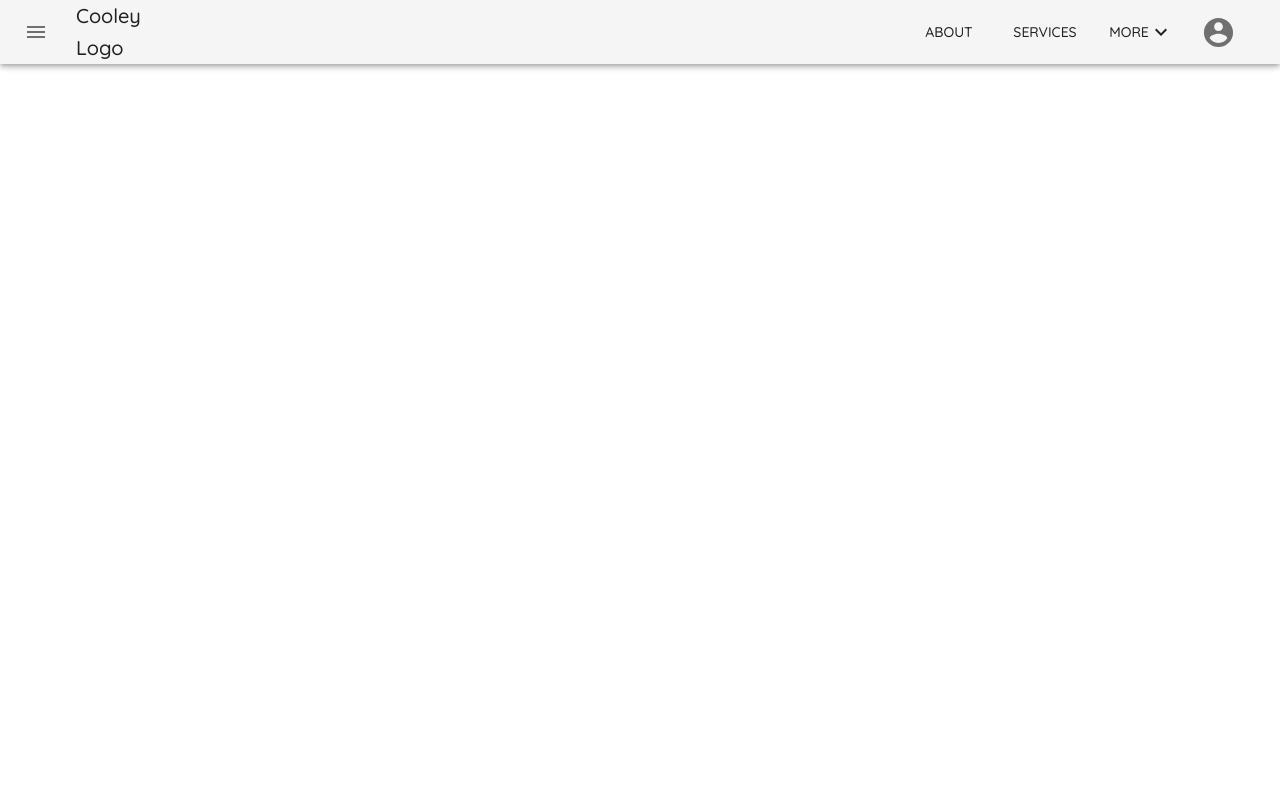
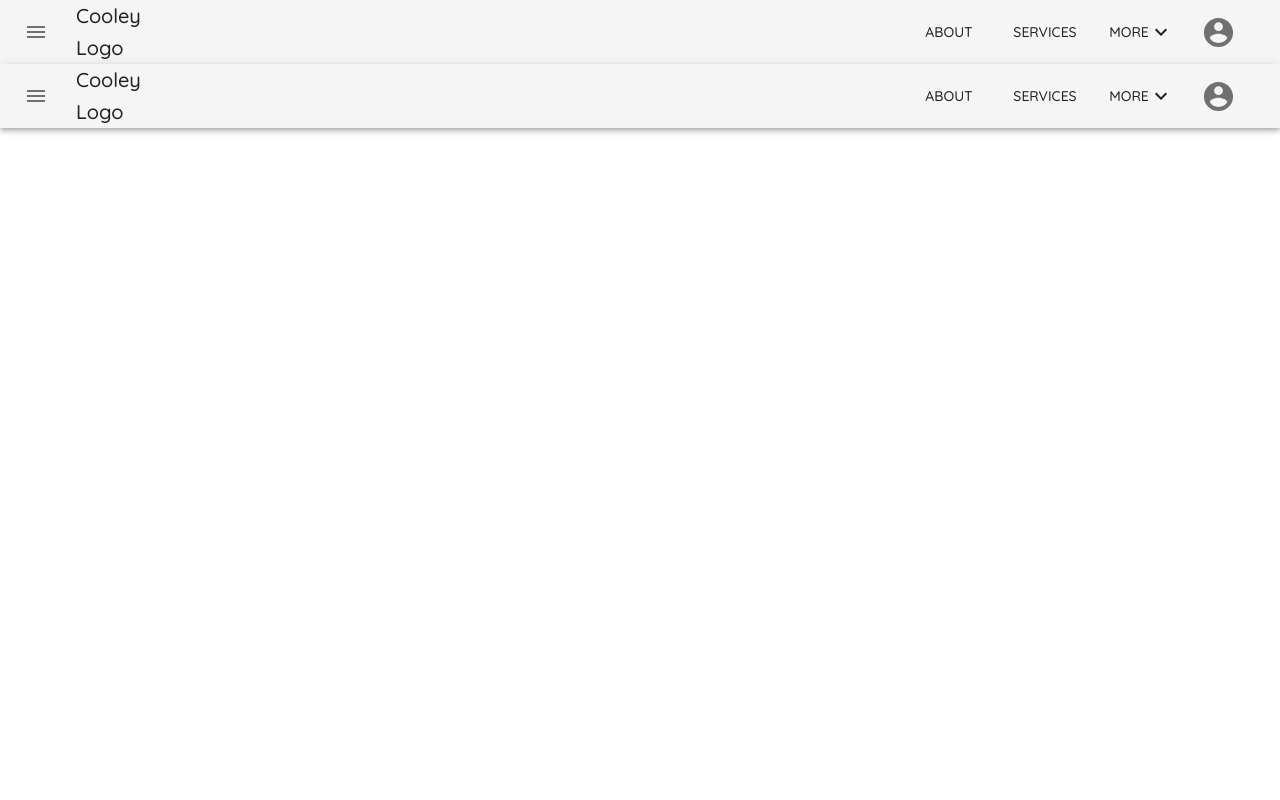
Before and after one commit to tyhe12/cooley-next, a Next.js app: page /template in a window 1280 px wide. Before the commit this address had no page. Shown: the top 800 px of the page. Built offline with nearby package versions, Linux system fonts and the light colour scheme.

Commit message:
upgrade mui step 1

```diff
--- a/package.json
+++ b/package.json
@@ -26,7 +26,8 @@
   },
   "devDependencies": {
     "@types/node": "^15.0.3",
-    "@types/react": "^17.0.5",
+    "@types/react": "^17.0.21",
+    "@types/react-dom": "^17.0.9",
     "@typescript-eslint/eslint-plugin": "^4.23.0",
     "@typescript-eslint/parser": "^4.23.0",
     "eslint": "^7.26.0",
--- a/pages/_app.tsx
+++ b/pages/_app.tsx
@@ -1,15 +1,7 @@
 import '../styles/globals.css'
-import { useState } from 'react'
 import type { AppProps /*, AppContext */ } from 'next/app'
-import {
-  createStyles,
-  makeStyles,
-  ThemeProvider,
-  createTheme,
-} from '@material-ui/core/styles'
-import NavBar from '../components/NavBar'
-import NavDrawer from '../components/NavDrawer'
-import Footer from '../components/Footer'
+import { ThemeProvider, createTheme } from '@material-ui/core/styles'
+import DefaultTemplate from './template'
 
 const theme = createTheme({
   typography: {
@@ -31,55 +23,12 @@ const theme = createTheme({
   },
 })
 
-const navDrawerWidth = 280
-
-const useStyles = makeStyles(() =>
-  createStyles({
-    appContainer: {
-      width: '100%',
-      height: '100%',
-    },
-    mainContent: {
-      width: '100%',
-      height: '100%',
-      minHeight: '90vh',
-    },
-    navDrawer: {
-      width: navDrawerWidth,
-      height: '100%',
-    },
-  })
-)
-
 const MyApp: React.FC<AppProps> = ({ Component, pageProps }: AppProps) => {
-  const styles = useStyles()
-  const [openNavDrawer, setOpenNavDrawer] = useState(false)
-
-  const onNavDrawerOpen = () => {
-    setOpenNavDrawer(true)
-  }
-
-  const onNavDrawerClose = () => {
-    setOpenNavDrawer(false)
-  }
-
   return (
     <ThemeProvider theme={theme}>
-      <div className={styles.appContainer}>
-        <div className={styles.navDrawer}>
-          <NavDrawer
-            width={navDrawerWidth}
-            open={openNavDrawer}
-            onDrawerClose={onNavDrawerClose}
-            onDrawerOpen={onNavDrawerOpen}
-          />
-        </div>
-        <NavBar onClickMenu={onNavDrawerOpen} />
-        <div className={styles.mainContent}>
-          <Component {...pageProps} />
-        </div>
-        <Footer />
-      </div>
+      <DefaultTemplate>
+        <Component {...pageProps} />
+      </DefaultTemplate>
     </ThemeProvider>
   )
 }
--- /dev/null
+++ b/pages/template.tsx
@@ -0,0 +1,60 @@
+import { useState } from 'react'
+import { createStyles, makeStyles } from '@material-ui/core/styles'
+import NavBar from '../components/NavBar'
+import NavDrawer from '../components/NavDrawer'
+import Footer from '../components/Footer'
+
+const navDrawerWidth = 280
+
+const useStyles = makeStyles(() =>
+  createStyles({
+    appContainer: {
+      width: '100%',
+      height: '100%',
+    },
+    mainContent: {
+      width: '100%',
+      height: '100%',
+      minHeight: '90vh',
+    },
+    navDrawer: {
+      width: navDrawerWidth,
+      height: '100%',
+    },
+  })
+)
+
+export interface Props {
+  children?: React.ReactNode
+}
+
+const DefaultTemplate: React.FC<Props> = ({ children }: Props) => {
+  const styles = useStyles()
+  const [openNavDrawer, setOpenNavDrawer] = useState(false)
+
+  const onNavDrawerOpen = () => {
+    setOpenNavDrawer(true)
+  }
+
+  const onNavDrawerClose = () => {
+    setOpenNavDrawer(false)
+  }
+
+  return (
+    <div className={styles.appContainer}>
+      <div className={styles.navDrawer}>
+        <NavDrawer
+          width={navDrawerWidth}
+          open={openNavDrawer}
+          onDrawerClose={onNavDrawerClose}
+          onDrawerOpen={onNavDrawerOpen}
+        />
+      </div>
+      <NavBar onClickMenu={onNavDrawerOpen} />
+      <div className={styles.mainContent}>{children}</div>
+      <Footer />
+    </div>
+  )
+}
+
+export default DefaultTemplate
```
Also changed, not shown: pages/services.tsx (+16 -0 lines), 1 other file (tests, documents, lock files or other folders).
